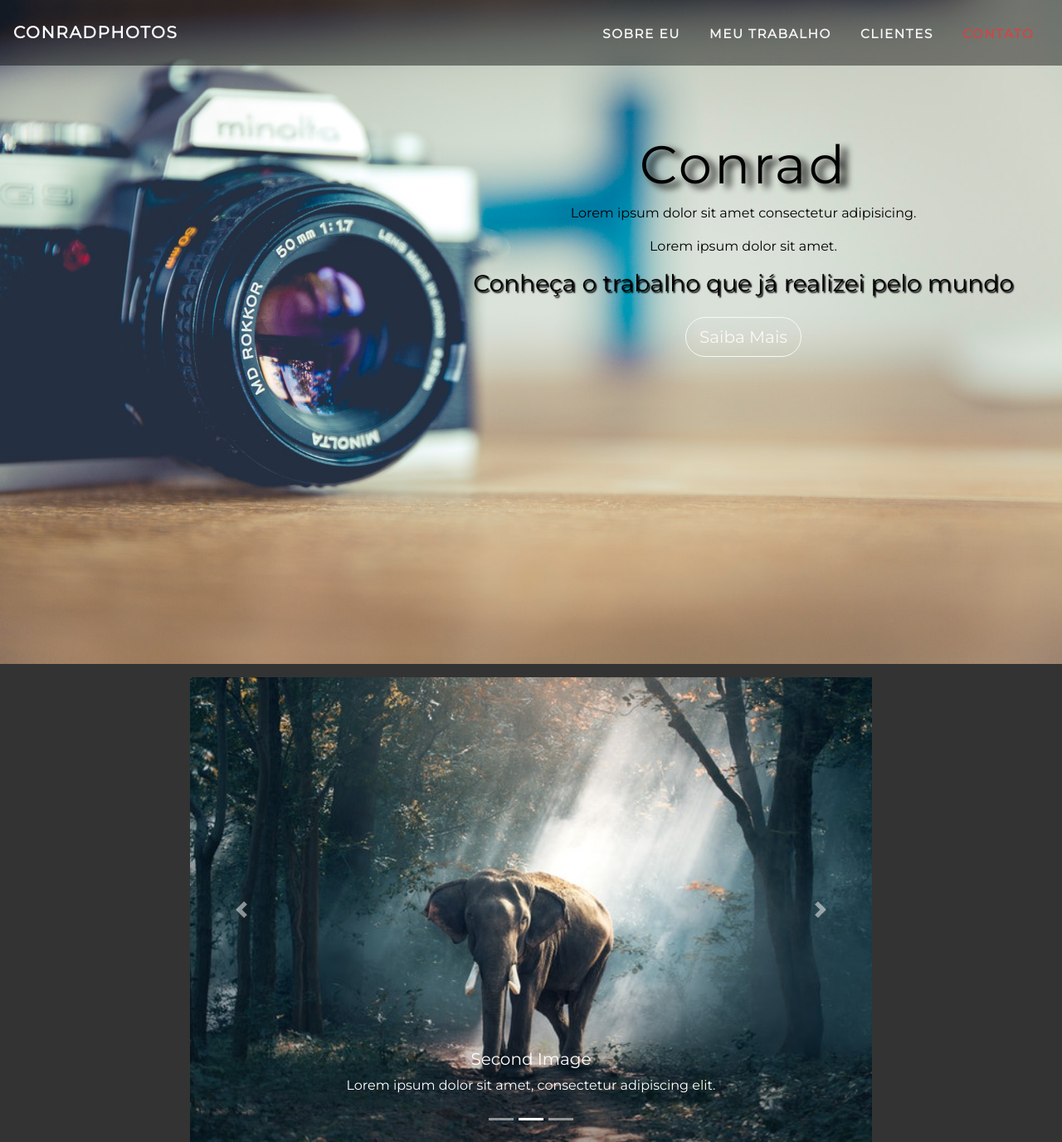
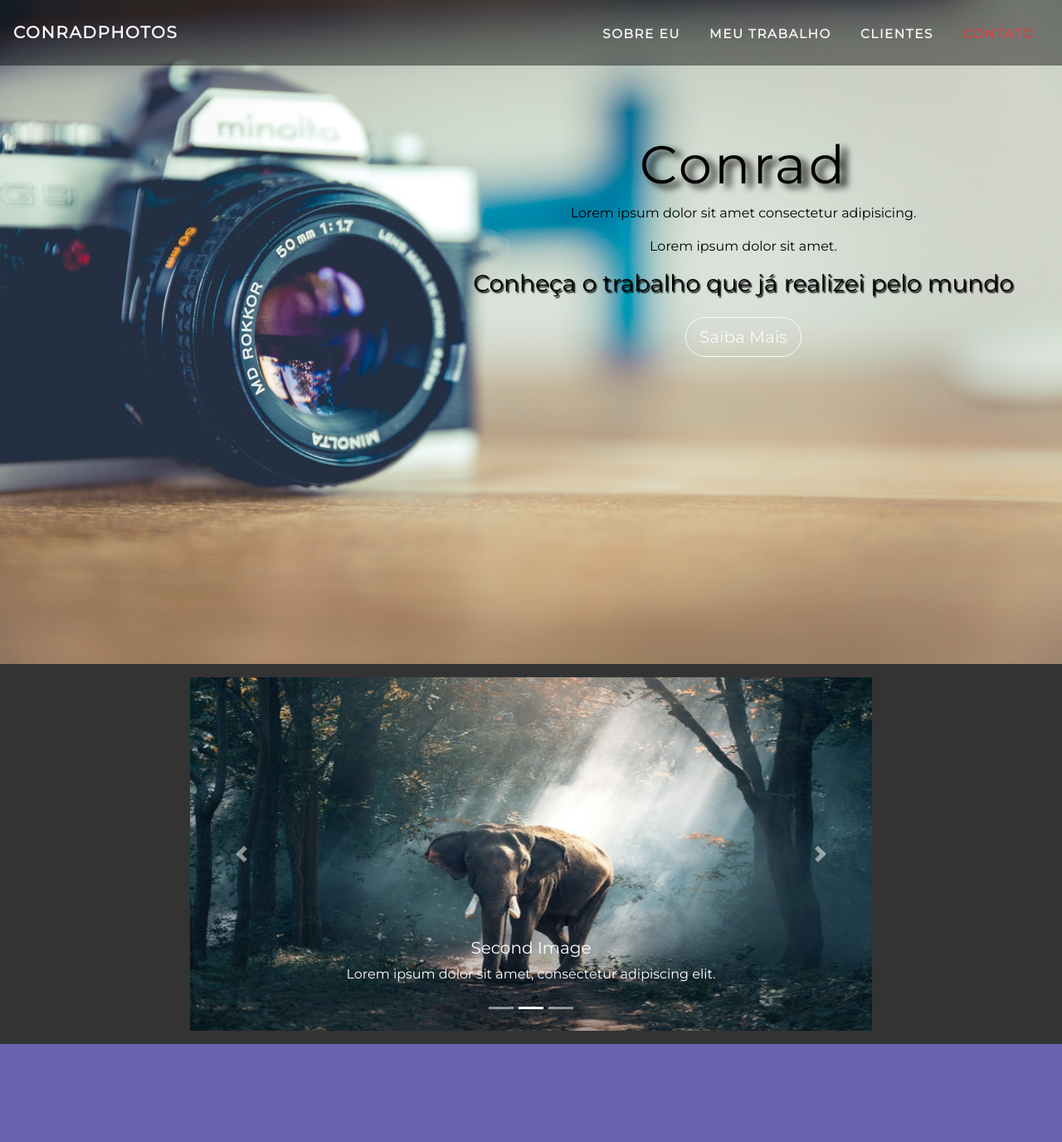
Before and after one commit to Alzwimn/Conrad, a plain HTML site: page index.html in a window 1280 px wide. Shown: the top 1376 px of the page at 83% size. Drawn offline with nearby package versions, Linux system fonts and the light colour scheme.

Commit message:
Update style.css

```diff
--- a/css/style.css
+++ b/css/style.css
@@ -66,6 +66,11 @@ body{
 #gallery{
     background: rgba(0, 0, 0, 0.801);
 }
+/* fazer o tamanho das imagens iguais */
+.carousel > .carousel-inner > .carousel-item > img{
+    width: 640px;
+    height: 426px;
+}
 /* Clients */
 .for-later2{
     padding-top: 20px;
```
